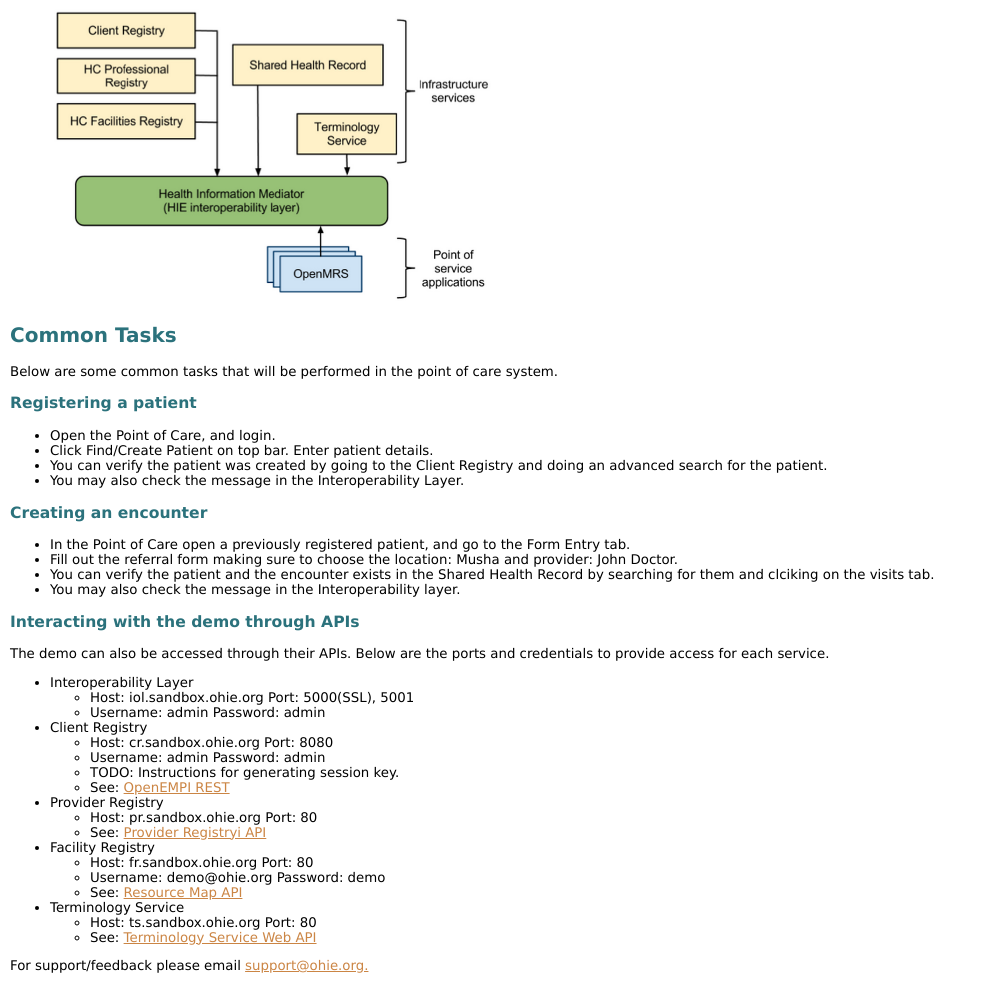
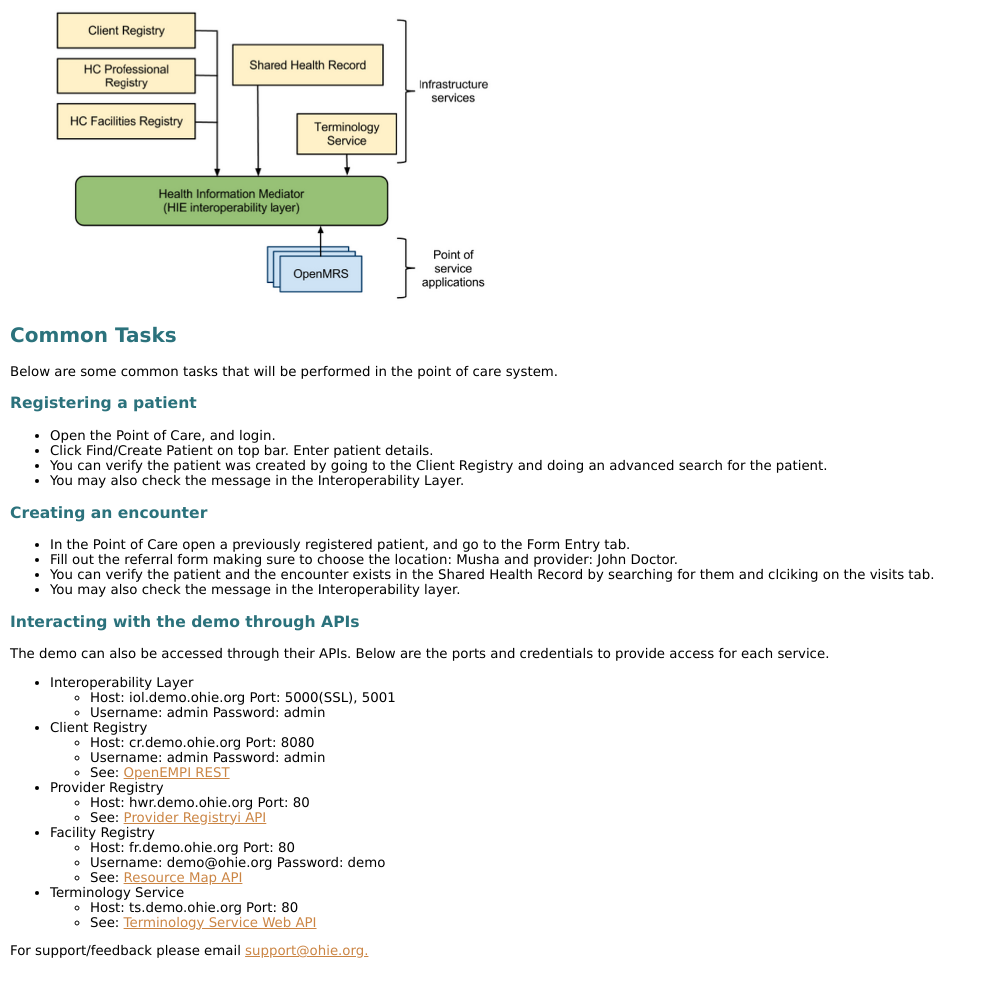
Before and after one commit to openhie/demo.ohie.org, a plain HTML site: page main.html in a window 1280 px wide. Shown: the part 370-1356 px from the top of the page, without its empty margins (0-983 px from the left). Drawn offline with Linux system fonts and the light colour scheme.

Commit message:
replace sandbox urls with the correct demo urls

```diff
--- a/main.html
+++ b/main.html
@@ -63,30 +63,29 @@
 <ul>
 	<li>Interoperability Layer</li>
 	<ul>
-		<li>Host: iol.sandbox.ohie.org Port: 5000(SSL), 5001</li>
+		<li>Host: iol.demo.ohie.org Port: 5000(SSL), 5001</li>
 		<li>Username: admin Password: admin</li>
 	</ul>
 	<li>Client Registry</li>
 	<ul>
-                <li>Host: cr.sandbox.ohie.org Port: 8080</li>
+                <li>Host: cr.demo.ohie.org Port: 8080</li>
 		<li>Username: admin Password: admin</li>
-		<li>TODO: Instructions for generating session key.</li>
 		<li>See: <a href="http://www.openempi.org/confluence/display/openempi/RESTful+Web+Services+Interface" target="_blank">OpenEMPI REST</a></li>
 	</ul>
 	<li>Provider Registry</li>
 	<ul>
-		<li>Host: pr.sandbox.ohie.org Port: 80</li>
-		<li>See: <a href="http://pr.sandbox.ohie.org" target="_blank">Provider Registryi API</a></li>
+		<li>Host: hwr.demo.ohie.org Port: 80</li>
+		<li>See: <a href="http://hwr.demo.ohie.org" target="_blank">Provider Registryi API</a></li>
 	</ul>
 	<li>Facility Registry</li>
 	<ul>
-		<li>Host: fr.sandbox.ohie.org Port: 80</li>
+		<li>Host: fr.demo.ohie.org Port: 80</li>
 		<li>Username: demo@ohie.org Password: demo</li>
 		<li>See: <a href="https://bitbucket.org/instedd/resource_map/wiki/REST_API" target="_blank">Resource Map API</a></li>
 	</ul>
 	<li>Terminology Service</li>
 	<ul>
-		<li>Host: ts.sandbox.ohie.org Port: 80</li>
+		<li>Host: ts.demo.ohie.org Port: 80</li>
 		<li> See: <a href="https://github.com/jembi/ts-browser#web-service" target="_blank">Terminology Service Web API</a></li>
 	</ul>
 </ul>
```
Also changed, not shown: leftnav.html (+1 -1 lines).
